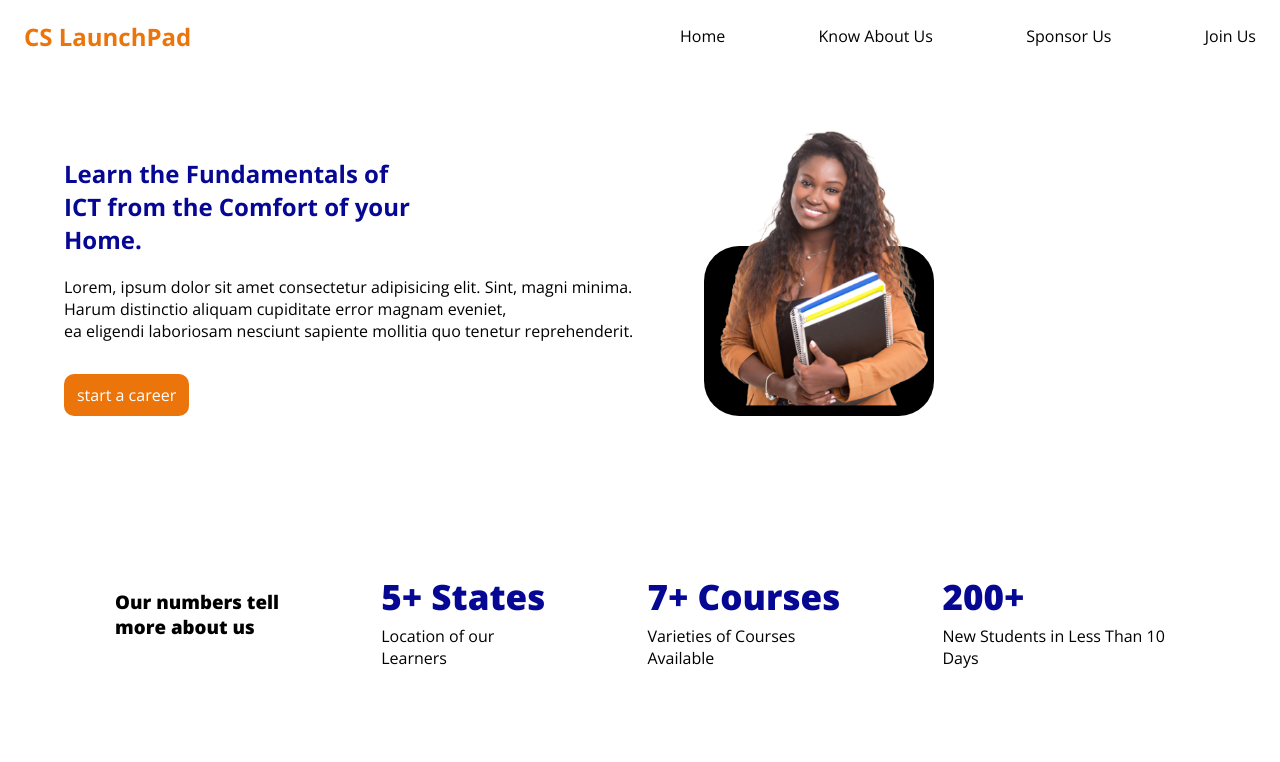
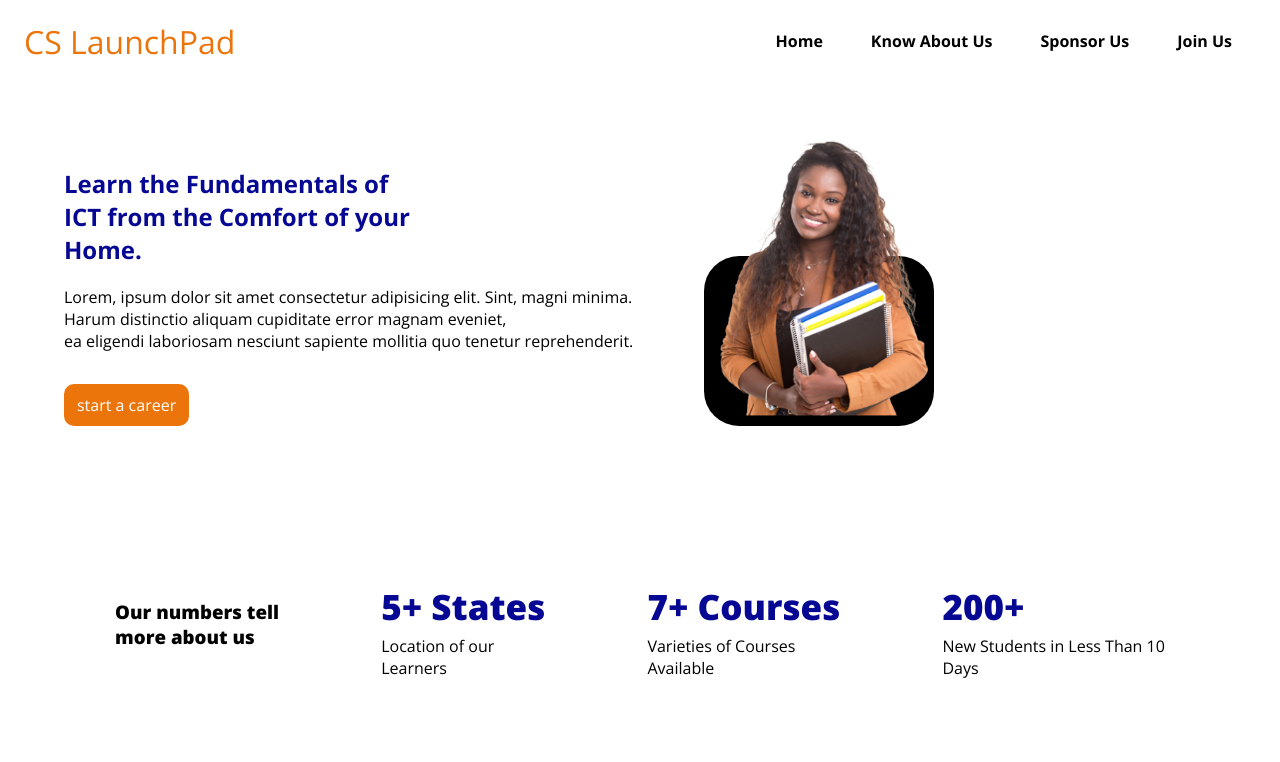
Before and after one commit to ISZYTECH/temilade-launch, a plain HTML site: page index.html in a window 1280 px wide. Shown: the top 762 px of the page. Drawn offline with nearby package versions, Linux system fonts and the light colour scheme.

Commit message:
fixing cs launchpad logo

```diff
--- a/stylesheet/landing.css
+++ b/stylesheet/landing.css
@@ -22,6 +22,8 @@ header{
 .logo h2 a {
     text-decoration: none;
     color: inherit;
+    font-size: 32px;
+    font-weight: 400;
 }
 
 .logo p{
@@ -297,17 +299,20 @@ nav{
 nav ul{
     width: 100%;
     display: flex;
-    justify-content: space-between;
+    justify-content: flex-end;
 }
 
 nav ul li{
     list-style-type: none;
     display: flex;
+    margin: 0 1.5em;
 }
 
 nav ul li a {
     text-decoration: none;
     color: black;
+    font-size: 16px;
+    font-weight: 700;
     text-transform: capitalize;
 }
 
--- a/stylesheet/webinar.css
+++ b/stylesheet/webinar.css
@@ -23,6 +23,8 @@ header{
 .logo h2 a {
     text-decoration: none;
     color: inherit;
+    font-size: 32px;
+    font-weight: 400;
 }
 
 .logo p{
@@ -100,17 +102,20 @@ nav{
 nav ul{
     width: 100%;
     display: flex;
-    justify-content: space-between;
+    justify-content: flex-end;
 }
 
 nav ul li{
     list-style-type: none;
     display: flex;
+    margin: 0 1.5em;
 }
 
 nav ul li a {
     text-decoration: none;
     color: black;
+    font-size: 16px;
+    font-weight: 700;
     text-transform: capitalize;
 }
 }
```
